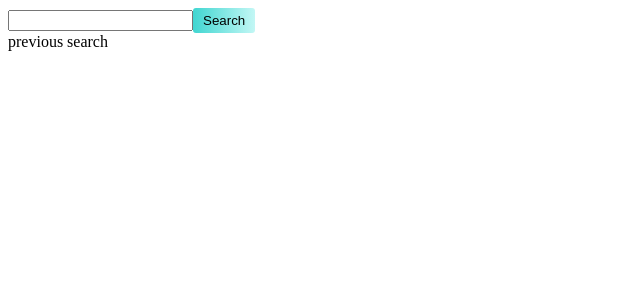
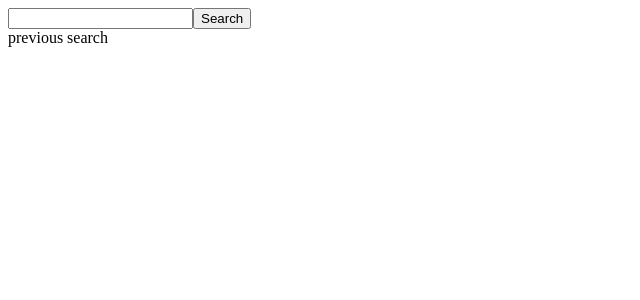
Before and after one commit to bontaq/ts-party, a React app: page / in a window 1280 px wide. Shown: the top 300 px of the page, without its empty margins (0-640 px from the left). Built offline with nearby package versions, Linux system fonts and the light colour scheme.

Commit message:
progress toward actual api call

```diff
--- a/package.json
+++ b/package.json
@@ -10,6 +10,8 @@
   "license": "ISC",
   "dependencies": {
     "@types/react-redux": "^5.0.12",
+    "isomorphic-fetch": "^2.2.1",
+    "ramda": "^0.25.0",
     "react": "^16.0.0",
     "react-dom": "^16.0.0",
     "react-redux": "^5.0.6",
--- a/src/App.tsx
+++ b/src/App.tsx
@@ -4,10 +4,9 @@ import SearchBar from './components/SearchBar';
 import PreviousSearches from './components/PreviousSearches';
 
 interface IAppProps {
-  //store: any
-  //  searchValue: any
   updateSearchValue: (a: string) => any
-  search: any
+  requestSearch: () => null
+  search: string
 }
 
 class App extends React.Component<IAppProps, any> {
@@ -15,7 +14,10 @@ class App extends React.Component<IAppProps, any> {
     console.info('renders', this.props.search);
     return (
       <div>
-        <SearchBar updateSearchValue={this.props.updateSearchValue} />
+        <SearchBar
+          updateSearchValue={this.props.updateSearchValue}
+          requestSearch={this.props.requestSearch}
+        />
         <PreviousSearches />
       </div>
     )
@@ -32,6 +34,10 @@ const mapDispatchToProps = (dispatch: any) => {
   return {
     updateSearchValue: (str: string) => {
       dispatch({ type: 'UPDATE_SEARCH', text: str })
+    },
+    requestSearch: () => {
+      console.info('search requested')
+      dispatch({ type: 'REQUEST_SEARCH' })
     }
   }
 }
--- a/src/components/Button.tsx
+++ b/src/components/Button.tsx
@@ -1,4 +1,11 @@
+import * as React from 'react';
 import styled from 'styled-components';
+
+export const Button2: React.StatelessComponent<{
+  onClick: (e: any) => null
+}> = props => (
+  <button {...props} />
+)
 
 const Button = styled.button`
   border-radius: 3px;
--- a/src/components/SearchBar.tsx
+++ b/src/components/SearchBar.tsx
@@ -1,11 +1,12 @@
 import * as React from 'react';
 import styled from 'styled-components';
 
-import Button from './Button';
+import { Button2 } from './Button';
 import Input from './Input';
 
 interface ISearchBarProps {
   updateSearchValue?: (a: string) => any
+  requestSearch: () => null
 }
 
 export default class SearchBar extends React.Component<ISearchBarProps, {}> {
@@ -16,8 +17,8 @@ export default class SearchBar extends React.Component<ISearchBarProps, {}> {
         <Input onChange={(event: React.ChangeEvent<any>) => {
           this.props.updateSearchValue(event.currentTarget.value)
         }} />
-        <Button>Search</Button>
-      </div>
+        <Button2 onClick={() => this.props.requestSearch()}>Search</Button2>
+      </div >
     )
   }
 }
```
Also changed, not shown: 3 other files (tests, documents, lock files or other folders).
